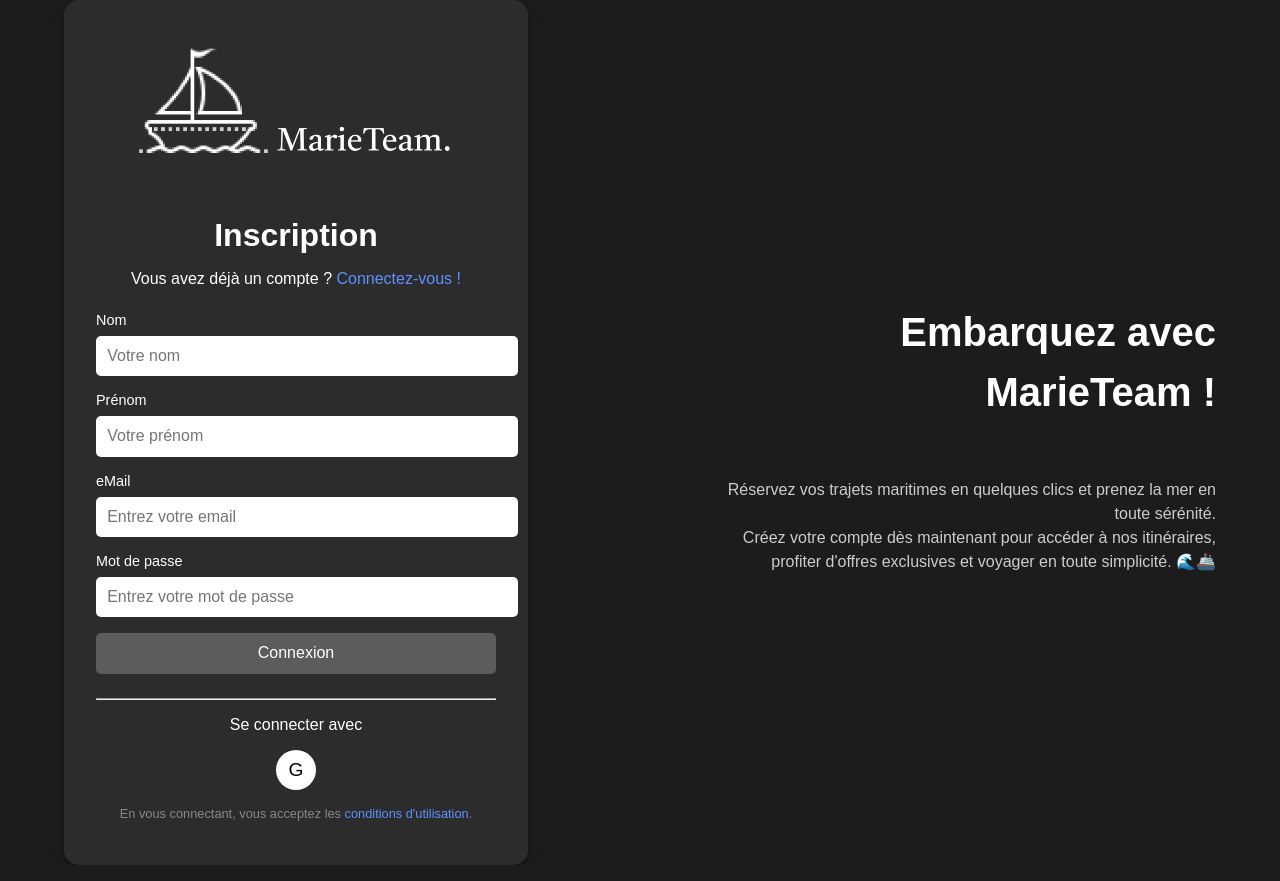
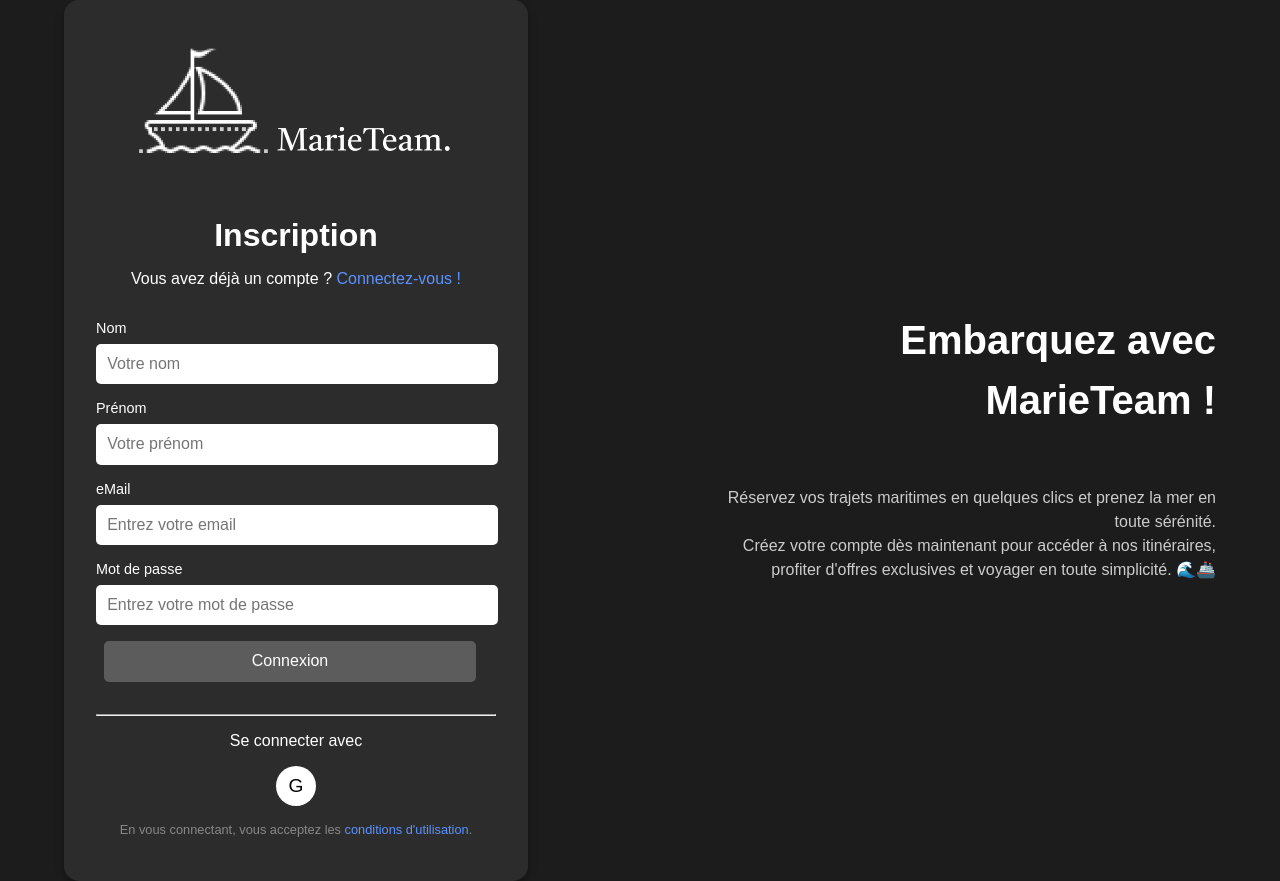
Before and after one commit to Xonodeh/MarieTeam, a PHP site: page /inscription.html in a window 1280 px wide. Run offline with PHP 8.4, Linux system fonts and the light colour scheme.

Commit message:
recentrage Please enter the commit message for your changes. Lines starting

```diff
--- a/Front/connexion.css
+++ b/Front/connexion.css
@@ -49,8 +49,11 @@ p a:hover {
 /* Formulaire */
 .login-form {
   margin: 1.5rem 0;
+  margin-right: 20px;
 }
-
+#connexion{
+  margin-left: 8px;
+}
 .login-form label {
   display: block;
   text-align: left;
--- a/Front/connexion.html
+++ b/Front/connexion.html
@@ -3,8 +3,9 @@
 <head>
   <meta charset="UTF-8">
   <meta name="viewport" content="width=device-width, initial-scale=1.0">
-  <title>Connexion</title>
+  <title>MarieTeam - Connexion</title>
   <link rel="stylesheet" href="connexion.css">
+  <link rel="shortcut icon" href="img/logoOnglet.png" type="imgOnglet">
 </head>
 <body>
   <div class="login-container">
@@ -19,7 +20,7 @@
       <input type="email" id="email" placeholder="Entrez votre email" required>
       <label for="password">Mot de passe</label>
       <input type="password" id="password" placeholder="Entrez votre mot de passe" required>
-      <button type="submit">Connexion</button>
+      <div id="connexion"><button type="submit" id="connexion" name="connexion">Connexion</button></div>
     </form>
     <hr>
     <div class="alternative-login">
--- a/Front/inscription.html
+++ b/Front/inscription.html
@@ -3,8 +3,9 @@
 <head>
   <meta charset="UTF-8">
   <meta name="viewport" content="width=device-width, initial-scale=1.0">
-  <title>Connexion</title>
+  <title>MarieTeam - Inscription</title>
   <link rel="stylesheet" href="styleInscription.css">
+  <link rel="shortcut icon" href="img/logoOnglet.png" type="imgOnglet">
 </head>
 <body>
     <div class="main-container">
@@ -24,7 +25,7 @@
           <input type="email" id="email" placeholder="Entrez votre email" required>
           <label for="password">Mot de passe</label>
           <input type="password" id="password" placeholder="Entrez votre mot de passe" required>
-          <button type="submit">Connexion</button>
+          <div id="connexion"><button type="submit">Connexion</button></div>
         </form>
         <hr>
         <div class="alternative-login">
--- a/Front/styleInscription.css
+++ b/Front/styleInscription.css
@@ -58,7 +58,11 @@ body {
 
   /* Formulaire */
   .login-form {
-    margin: 1.5rem 0;
+    margin: 2rem 0;
+    margin-right: 20px;
+  }
+  #connexion{
+    margin-left: 8px;
   }
 
   .login-form label {
```
